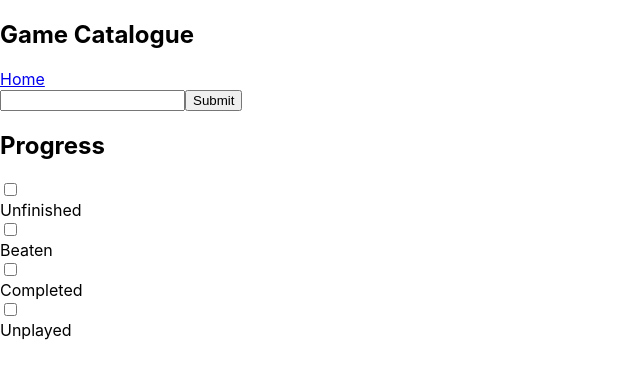
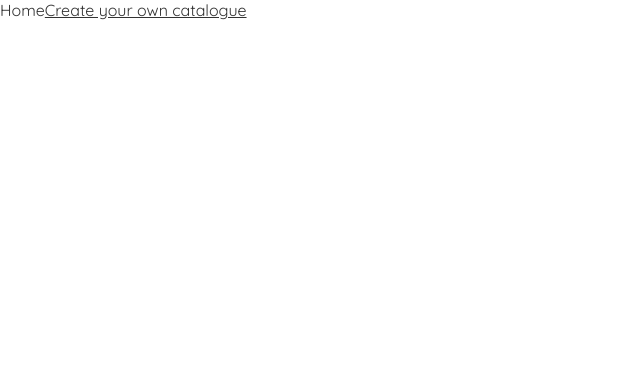
Before and after one commit to Robert56th/react-project-demo, a React (Create React App) app: page / in a window 1280 px wide. Shown: the top 378 px of the page, without its empty margins (0-640 px from the left). Built offline with nearby package versions, Linux system fonts and the light colour scheme.

Commit message:
Added basic styling and prepare navigation -Doroteo

```diff
--- a/src/App.css
+++ /dev/null
@@ -1,38 +0,0 @@
-.App {
-  text-align: center;
-}
-
-.App-logo {
-  height: 40vmin;
-  pointer-events: none;
-}
-
-@media (prefers-reduced-motion: no-preference) {
-  .App-logo {
-    animation: App-logo-spin infinite 20s linear;
-  }
-}
-
-.App-header {
-  background-color: #282c34;
-  min-height: 100vh;
-  display: flex;
-  flex-direction: column;
-  align-items: center;
-  justify-content: center;
-  font-size: calc(10px + 2vmin);
-  color: white;
-}
-
-.App-link {
-  color: #61dafb;
-}
-
-@keyframes App-logo-spin {
-  from {
-    transform: rotate(0deg);
-  }
-  to {
-    transform: rotate(360deg);
-  }
-}
--- a/src/App.js
+++ b/src/App.js
@@ -1,13 +1,10 @@
-import Navbar from "./Navbar";
-import GameInfo from "./GameInfo";
+import GameCatalog from "./GameCat";
 
 function App() {
   return (
     <div className="App">
-      <Navbar/>
-      <div className="content">
-        <GameInfo/>
-      </div>
+      <label>Home</label>
+      <a href= "/">Create your own catalogue</a>
     </div>
   );
 }
--- /dev/null
+++ b/src/GameCat.js
@@ -0,0 +1,16 @@
+import Navbar from "./Navbar";
+import GameInfo from "./GameInfo";
+import GameProgress from "./gameProg";
+
+const GameCatalog = () => {
+    return (
+    <div className="gamecatalog">
+    <Navbar/>
+    <div className="content">
+      <GameInfo/>
+      <GameProgress/>
+    </div>
+  </div> );
+}
+
+export default GameCatalog;
--- a/src/GameInfo.js
+++ b/src/GameInfo.js
@@ -1,11 +1,13 @@
-import GameProgress from "./gameProg";
 
 const GameInfo = () => {
     return (
         <gi className="gameinfo">
+            <div className="labelContainer">
+                <h3>Game Name</h3>
+            </div>
             <input type="text"></input>
             <button>Submit</button>
-            <GameProgress/>
+
         </gi>
      );
 }
--- a/src/gameProg.js
+++ b/src/gameProg.js
@@ -1,15 +1,20 @@
 const GameProgress = () => {
     return (
         <gp className="gameprogress">
-            <h2>Progress</h2>
-            <input type="checkbox"></input>
-            <div>Unfinished</div>
-            <input type="checkbox"></input>
-            <div>Beaten</div>
-            <input type="checkbox"></input>
-            <div>Completed</div>
-            <input type="checkbox"></input>
-            <div>Unplayed</div>
+            <h3>Progress</h3>
+            <div className="checkboxContainer">
+                <input type="checkbox"></input>
+                <label>Unfinished</label>
+
+                <input type="checkbox"></input>
+                <label>Beaten</label>
+
+                <input type="checkbox"></input>
+                <label>Completed</label>
+
+                <input type="checkbox"></input>
+                <label>Unplayed</label>
+            </div>
         </gp>
      );
 }
--- a/src/index.css
+++ b/src/index.css
@@ -1,13 +1,69 @@
-body {
+@import url('https://fonts.googleapis.com/css2?family=Quicksand:wght@300;400;500;600;700&display=swap');
+/* base styles */
+* {
   margin: 0;
-  font-family: -apple-system, BlinkMacSystemFont, 'Segoe UI', 'Roboto', 'Oxygen',
-    'Ubuntu', 'Cantarell', 'Fira Sans', 'Droid Sans', 'Helvetica Neue',
-    sans-serif;
-  -webkit-font-smoothing: antialiased;
-  -moz-osx-font-smoothing: grayscale;
+  font-family: "Quicksand";
+  color: #333;
+}
+.navbar {
+  padding: 20px;
+  display: flex;
+  align-items: center;
+  max-width: 900px;
+  margin: 0 auto;
+  border-bottom: 1px solid #f2f2f2;
+}
+.navbar h1 {
+  color: #a635f1;
+}
+.navbar .links {
+  margin-left: auto;
+}
+.navbar a {
+  margin-left: 16px;
+  text-decoration: none;
+  padding: 6px;
+}
+.navbar a:hover {
+  color: #f1356d;
+}
+.content {
+  max-width: 900px;
+  margin: 40px auto;
+  padding: 20px;
+}
+.gameprogress h3 {
+  margin-top: 10px;
+  margin-bottom: 20px;
+}
+.gameprogress label {
+  margin-right: 40px;
+  margin-left: 10px;
+}
+.gameprogress input {
+  height: 20px;
+  width: 20px;
 }
 
-code {
-  font-family: source-code-pro, Menlo, Monaco, Consolas, 'Courier New',
-    monospace;
+.gameinfo h3 {
+  margin-top: 10px;
+  margin-bottom: 10px;
 }
+.gameinfo input {
+  margin-right: 10px;
+  margin-bottom: 10px;
+  border-radius: 10px;
+  border-width: 0.5px;
+  height: 30px;
+  width: 550px;
+}
+.gameinfo button {
+  height: 40px;
+  width: 80px;
+  background-color: #a635f1;
+  color: #f2f2f2;
+  font-size: small;
+  font-weight: bold;
+  border-radius: 20px;
+  border-width: 0px;
+}
```
